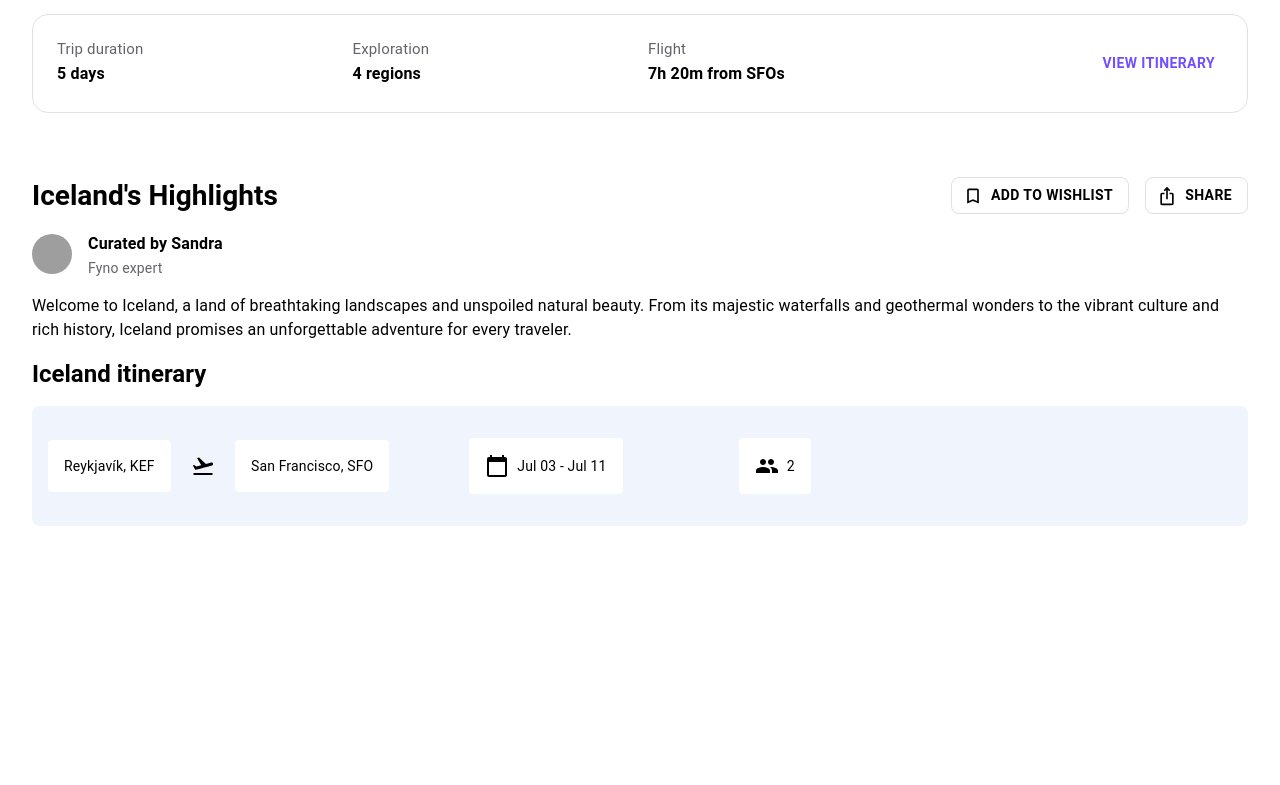
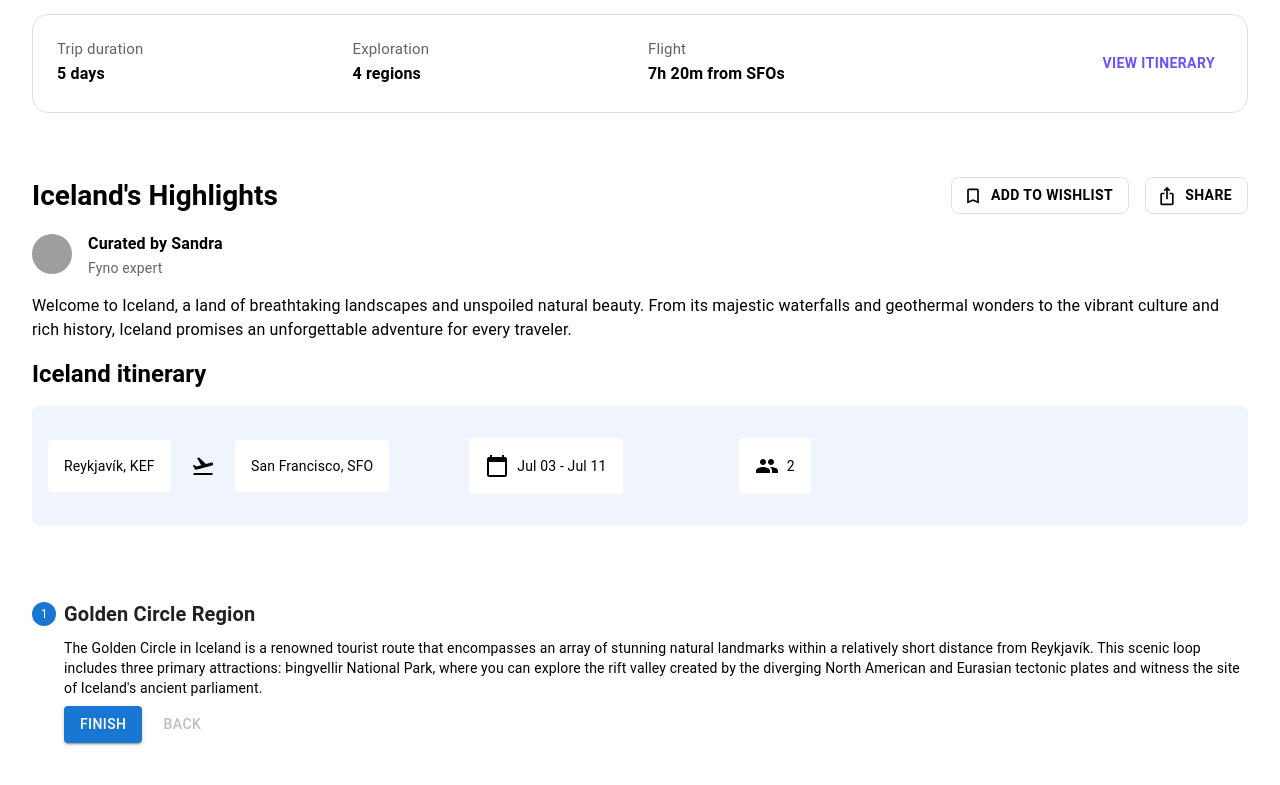
Before and after one commit to rhrynko-intellias/journey-website, a React (Create React App) app: page / in a window 1280 px wide. Shown: the part 553-1338 px from the top of the page. Before the commit the page ends 1111 px from the top, so only its background shows below. Built offline with nearby package versions, Linux system fonts and the light colour scheme; grey boxes are pictures that could not be loaded.

Commit message:
Add GoldenRegion component

```diff
--- a/src/App.tsx
+++ b/src/App.tsx
@@ -3,6 +3,7 @@ import { Box } from '@mui/material';
 import { Header } from './shell/Header';
 import { TripOverview } from './trip-overview/TripOverview';
 import { IcelandHighLights } from './iceland-highlight/IcelandHighLights';
+import { GoldenRegion } from './regions/GoldenRegion';
 
 function App() {
   return (
@@ -11,6 +12,7 @@ function App() {
       <Box p={{ xs: 2, lg: 4 }}>
         <TripOverview />
         <IcelandHighLights />
+        <GoldenRegion />
       </Box>
     </Box>
   );
```
